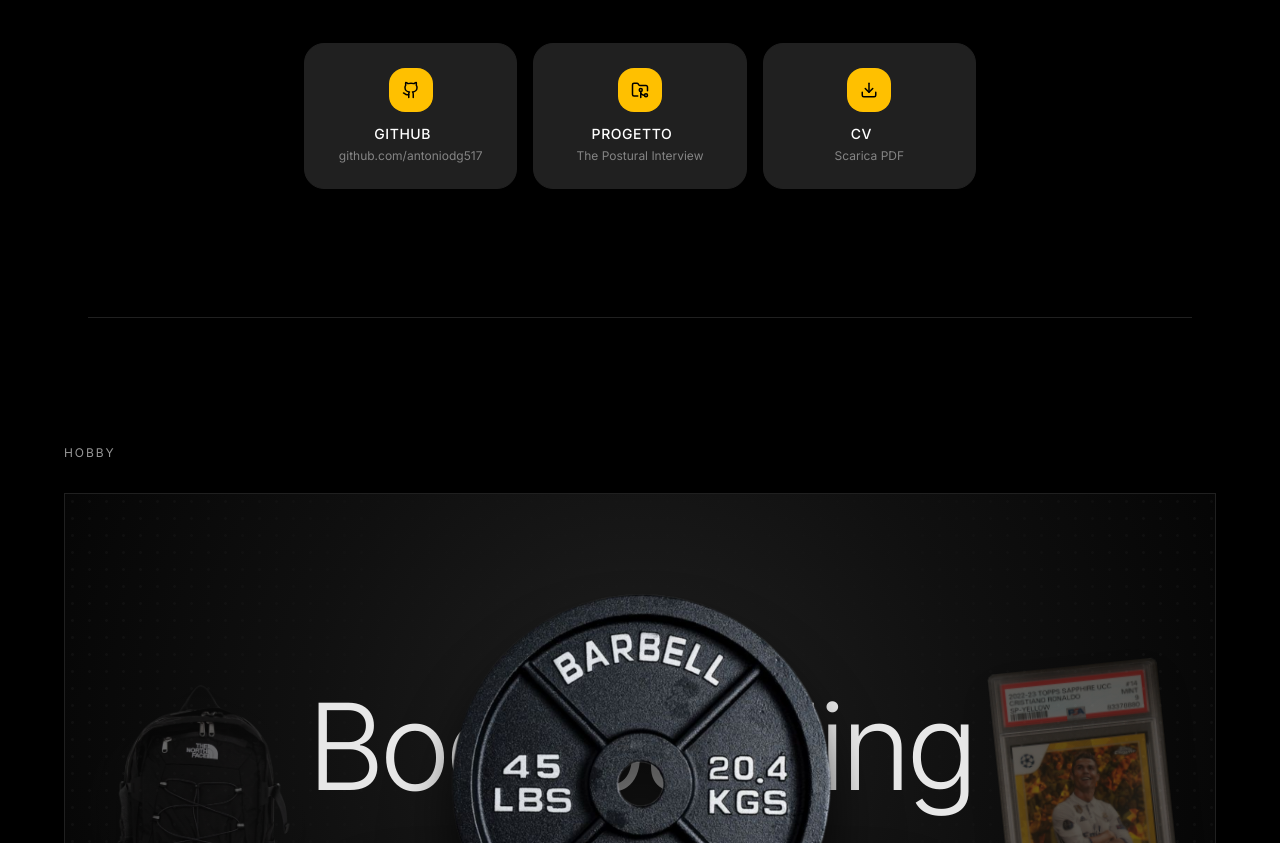
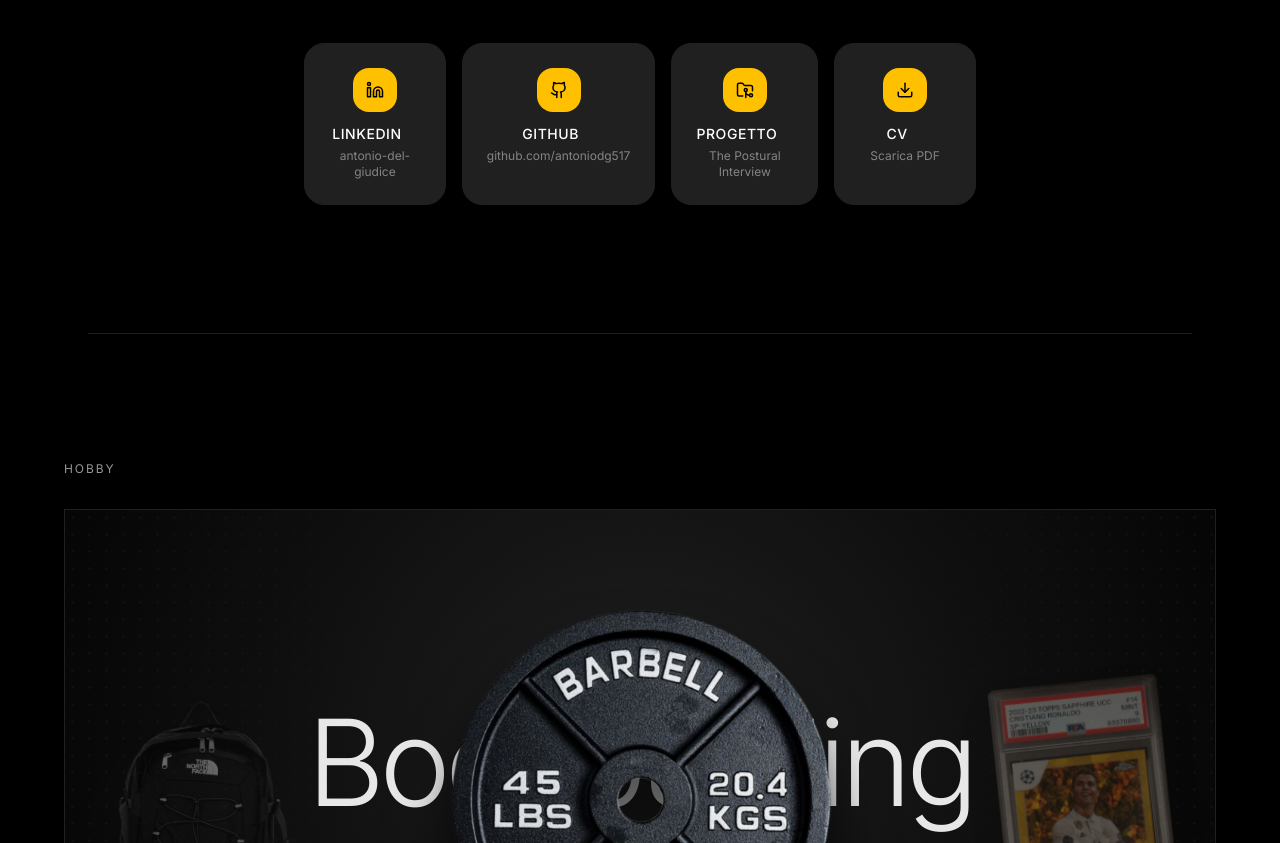
Before and after one commit to antoniodg517/portfolio, a React (Vite) app: page / in a window 1280 px wide. Shown: the part 5200-6043 px from the top of the page. Built offline with nearby package versions, Linux system fonts and the light colour scheme.

Commit message:
linkedin

```diff
--- a/src/app/components/Contact.tsx
+++ b/src/app/components/Contact.tsx
@@ -1,10 +1,11 @@
 import { useRef } from "react";
 import { motion, useInView } from "motion/react";
-import { Download, Github, FolderGit2, ArrowUpRight } from "lucide-react";
+import { Download, Github, FolderGit2, Linkedin, ArrowUpRight } from "lucide-react";
 import { type Lang, translations } from "../i18n";
 
-const linkIcons = [Github, FolderGit2, Download];
+const linkIcons = [Linkedin, Github, FolderGit2, Download];
 const linkHrefs = [
+  "https://www.linkedin.com/in/antonio-del-giudice-1a7069387/",
   "https://github.com/antoniodg517",
   "https://github.com/antoniodg517/the-postural-interview",
   "/Antonio_Del_Giudice_CV.pdf",
--- a/src/app/i18n.ts
+++ b/src/app/i18n.ts
@@ -106,6 +106,7 @@ export const translations = {
       headline2: "web, IT and AI.",
       sub: "I'm based in Poggiomarino (NA) and open to opportunities in web development, IT support, and AI-assisted software development.",
       links: [
+        { label: "LinkedIn", sub: "antonio-del-giudice" },
         { label: "GitHub", sub: "github.com/antoniodg517" },
         { label: "Project", sub: "The Postural Interview" },
         { label: "CV", sub: "Download PDF" },
@@ -256,6 +257,7 @@ export const translations = {
       headline2: "web, IT e AI.",
       sub: "Sono a Poggiomarino (NA) e sono aperto a opportunità in sviluppo web, supporto IT e sviluppo software assistito dall'AI.",
       links: [
+        { label: "LinkedIn", sub: "antonio-del-giudice" },
         { label: "GitHub", sub: "github.com/antoniodg517" },
         { label: "Progetto", sub: "The Postural Interview" },
         { label: "CV", sub: "Scarica PDF" },
```
